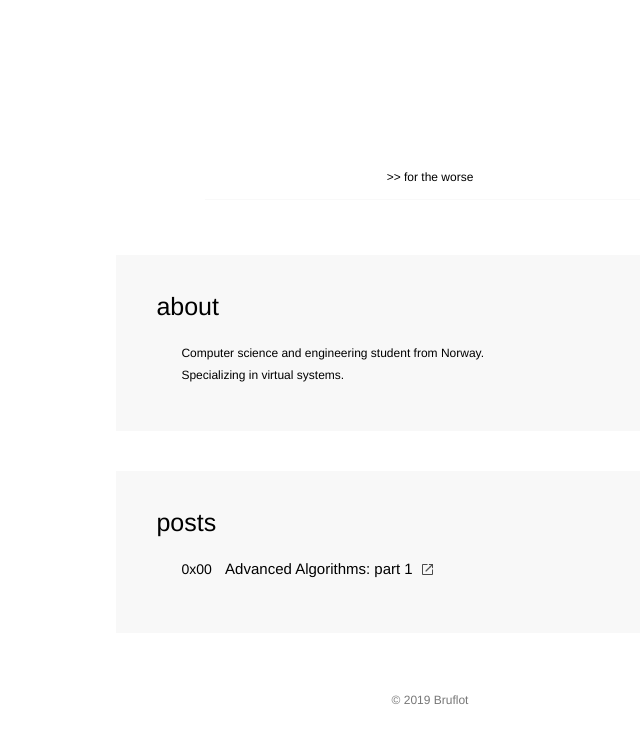
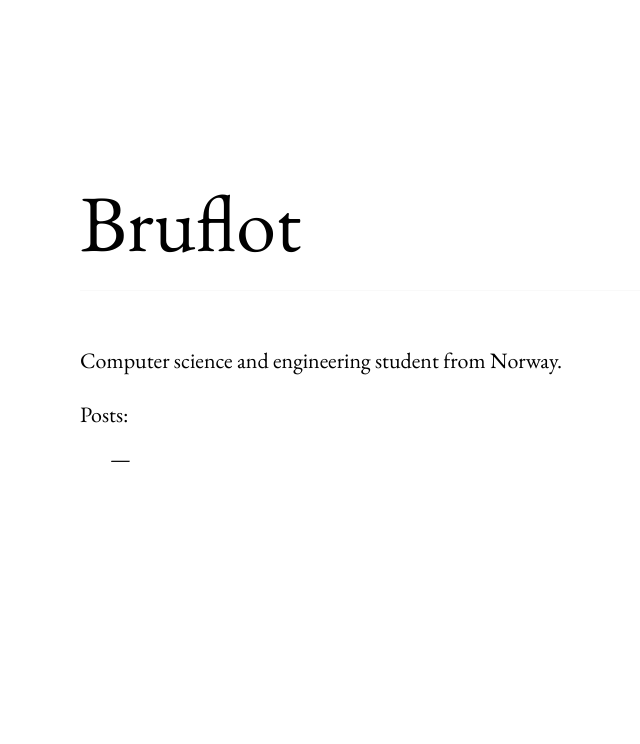
Before and after one commit to Bruflot/bruflot.github.io, a Jekyll site: the page built from index.html, in a window 1280 px wide. Shown: the top 744 px of the page, without its empty margins (210-850 px from the left). Built offline with Jekyll 4.4.1, drawn with Linux system fonts in a browser that asks for light colours.

Commit message:
Redesign

```diff
--- a/_includes/head.html
+++ b/_includes/head.html
@@ -1,8 +1,8 @@
 <head>
 	<meta charset="UTF-8">
 	<meta name="viewport" content="width=device-width, initial-scale=1.0, maximum-scale=1">
-<link rel="icon" type="image/png" sizes="32x32" href="/assets/favicon-32x32.png">
-        <link rel="icon" type="image/png" sizes="16x16" href="/assets/favicon-16x16.png">
+	<link rel="icon" type="image/png" sizes="32x32" href="/assets/favicon-32x32.png">
+    <link rel="icon" type="image/png" sizes="16x16" href="/assets/favicon-16x16.png">
 	<link rel="shortcut icon" href="/assets/favicon.ico">
 	<title>
 		{% if page.title == "Home" %}
@@ -15,7 +15,7 @@
 	<script type="text/x-mathjax-config">
 		MathJax.Hub.Config({
 			tex2jax: {
-				inlineMath: ['$','$'],
+				inlineMath: [['$','$']],
 				processEscapes: true
 			}
 		});
@@ -23,8 +23,9 @@
 	<script src="https://cdnjs.cloudflare.com/ajax/libs/mathjax/2.7.5/MathJax.js?config=TeX-MML-AM_CHTML" async></script>
 	{% endif %}
 	<link rel="stylesheet" href="{{ site.baseurl }}/assets/base.css">
+	<link href="https://fonts.googleapis.com/css?family=EB+Garamond|Old+Standard+TT&display=swap" rel="stylesheet">
 	{% if page.id %}
 	<link rel="stylesheet" href="{{ site.baseurl }}/assets/post.css">
-	<link href="https://fonts.googleapis.com/css?family=Old+Standard+TT:400,700&display=swap" rel="stylesheet">
+	<!-- <link href="https://fonts.googleapis.com/css?family=Old+Standard+TT:400,700&display=swap" rel="stylesheet">-->
 	{% endif %}
 </head>
--- a/_layouts/default.html
+++ b/_layouts/default.html
@@ -4,21 +4,22 @@
 	<body>
 		<div class="container">
 			{% if page.id %}
-				<section id="controls">
-					<a href="/"><img src="/assets/back.png"></a>
-				</section>
+			<section id="controls">
+				<a href="/"><img src="/assets/back.png"></a>
+			</section>
 			{% else %}
-				<header id="header" role="banner">
-					<a href="/">>> for the worse</a>
-				</header>
+			<header id="header" role="banner">
+				<a href="/">Bruflot</a>
+			</header>
 			{% endif %}
-
 			<main id="container" aria-label="Content">
 				{{ content }}
 			</main>
+			{% if page.id %}
 			<footer id="footer">
 				&copy; {{ site.time | date: '%Y' }} Bruflot
 			</footer>
+			{% endif %}
 		</div>
 	</body>
 </html>
--- a/assets/base.css
+++ b/assets/base.css
@@ -1,14 +1,14 @@
-*{
+* {
     color: #000000;
+    font-weight: 400;
 }
 
-a{
+a {
     text-decoration: none;
 }
 
-body{
+body {
     background-color: #ffffff;
-  font-family: "Helvetica Neue", Arial, sans-serif;
     color: #232323;
     font-size: 12px;
     font-weight: 300;
@@ -16,95 +16,48 @@ body{
     padding: 0px;
 }
 
-#header{
+#header {
     width: 100%;
-  max-width: 450px;
+    max-width: 700px;
     margin: 170px auto 0 auto;
-  text-align: center;
+    font-size: 80px;
     padding-bottom: 15px;
     border-bottom: 1px solid #f9f9f9;
+    font-family: "EB Garamond", serif;
 }
 
-#container{
+#container {
     width: 70%;
-  max-width: 1200px;
+    font-size: 22px;
+    max-width: 700px;
+    font-family: 'EB Garamond', serif;
     margin: 55px auto 0px auto;
 }
 
-#bio{
-  margin-left: 25px;
+#posts li{
+    list-style-type: none;
 }
 
-.box{
-  width: 700px;
-  margin: 40px 0px;
-  padding: 40px;
-  background-color: #f8f8f8;
-  line-height: 22px;
-  box-sizing: border-box;
-}
-
-.box h1{
-  font-size: 25px;
-  font-weight: 300;
-  margin: 0px 0px 25px 0px;
-}
-
-.box h2{
-  font-size: 15px;
-  font-weight: 300;
-  margin: 0px;
-  font-style: normal;
-  display: inline-block;
-}
-
-.box p{
-  margin: 5px 0px;
-  padding: 0px;
-}
-
-.box ul{
-  list-style-type: lower-greek;
-}
-
-.box li{
-  margin: 10px 0px;
-}
-
-.box li > p:before{
+#posts li:before{
     content: '—';
     margin-right: 7px;
     margin-left: 5px;
 }
 
-.box h2:hover{
-  color: #777777;
+#posts ul{
+    padding: 0px;
+    margin: 15px 25px;
 }
 
-.link{
-  width: 15px;
-  height: 15px;
-  margin-left: 4px;
-  margin-bottom: -3px;
-  opacity: 0.7;
+#container a:hover{
+    text-decoration: underline;
 }
 
-#projects{
-  list-style-type: none;
-  padding-inline-start: 25px;
+#bio {
+    margin-bottom: 25px;
 }
 
-#projects li{
-  margin: 0px;
-}
-
-#projects li:before{
-  content: attr(data-id);
-  font-size: 14px;
-  padding-inline-end: 10px;
-}
-
-#footer{
+#footer {
     color: #777777;
     text-align: center;
     margin-top: 60px;
--- a/assets/post.css
+++ b/assets/post.css
@@ -72,7 +72,6 @@
     text-decoration: underline;
 }
 
-
 #references ol{
     counter-reset: list;
     padding-inline-start: 20px;
--- a/index.html
+++ b/index.html
@@ -2,26 +2,18 @@
 layout: default
 title: Home
 ---
-
-<section id="container">
-	<article class="box">
-		<h1>about</h1>
-		<p id="bio">
-			Computer science and engineering student from Norway.<br>
-			Specializing in virtual systems.
-			<p>
-	</article>
-	<article class="box">
-		<h1>posts</h1>
-		<ul id="projects">
+<div id="bio">
+	Computer science and engineering student from Norway.
+</div>
+<div id="posts">
+	Posts:
+	<ul>
+		<li>
 			{% for post in site.posts %}
-			<li data-id="0x00">
-				<a href="{{ post.url }}">
-					<h2>{{ post.title }}</h2>
-					<img class="link" src="assets/link.png">
-				</a>
-			</li>
+			<a href="{{ post.url }}">
+				{{ post.title }}
+			</a>
 			{% endfor %}
-		</ul>
-	</article>
-</section>
+		</li>
+	</ul>
+</div>
```
Also changed, not shown: _posts/2019-06-06-algorithms-part-1.md (deleted, +0 -68 lines). Lines whose indentation alone changed are shown as unchanged.
